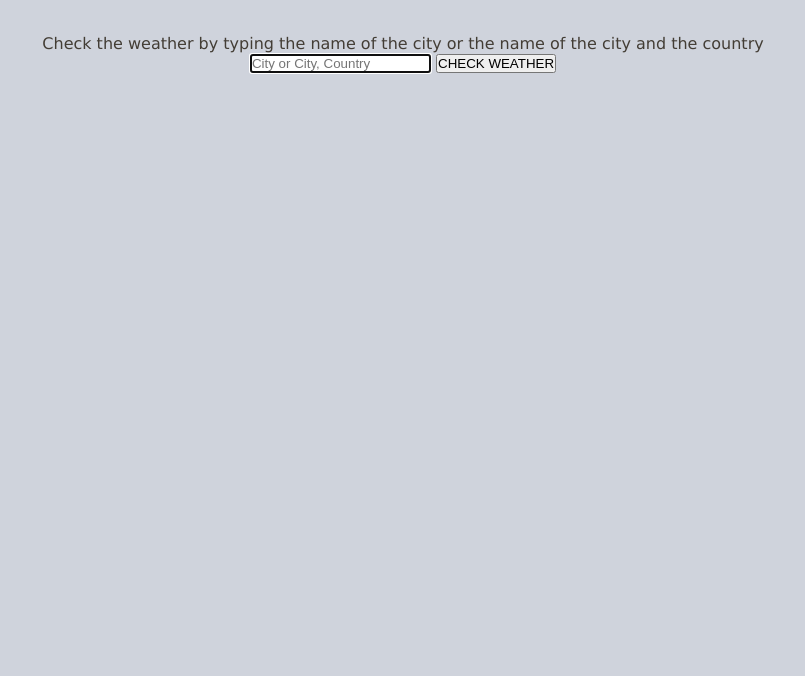
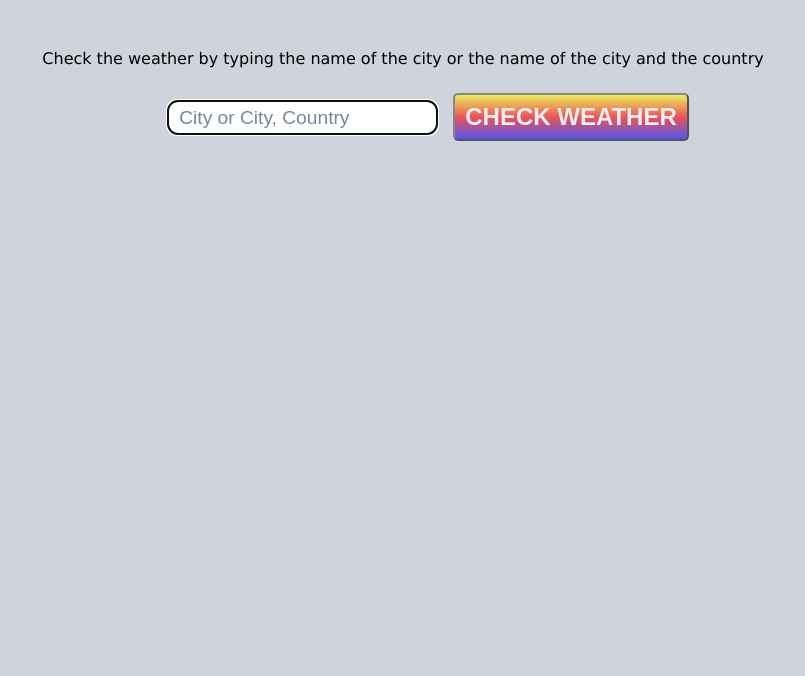
Before and after one commit to thsvr/weather-app, a website built with webpack: page dist/index.html in a window 1280 px wide. Shown: the part 124-800 px from the top of the page, without its empty margins (237-1042 px from the left). Built offline with nearby package versions, Linux system fonts and the light colour scheme.

Commit message:
Add style to second section - input.

```diff
--- a/dist/index.html
+++ b/dist/index.html
@@ -32,7 +32,7 @@
         <p class="instruction">Check the weather by typing the name of the city or the name of the city and the country</p>
         <form class="search-form">
           <input type="text" class="search-city" placeholder="City or City, Country" autofocus>
-          <button type="submit" class="btn-ckeck-w">CHECK WEATHER</button>
+          <button type="submit" class="btn-ckeck-w"><h2>CHECK WEATHER</h2></button>
           <span class="warning"></span>
         </form>
       </article>
--- a/dist/style.css
+++ b/dist/style.css
@@ -9,7 +9,6 @@ body {
   font-family: Verdana, Geneva, Tahoma, sans-serif;
   font-size: 1rem;
   background: #cfd3dc;
-  color: #433d35;
   padding: 50px;
 }
 
@@ -43,26 +42,77 @@ img {
   padding: 5px 0 50px 0;
 }
 
-.fas {
-  padding: 0 10px;
+.fas, h1 {
   font-size: 45px;
   background: -webkit-linear-gradient(#eee, yellow, red, blue, green);
   -webkit-background-clip: text;
   -webkit-text-fill-color: transparent;
 }
 
-h1 {
-  font-size: 45px;
-  background: -webkit-linear-gradient(#eee, yellow, red, blue, green);
-  -webkit-background-clip: text;
-  -webkit-text-fill-color: transparent;
+.fas {
+  padding: 0 10px;
 }
-}
-
-
 
 /* SECOND SECTION - INPUT */
 
+.container-1 {
+  padding: 15px;
+}
 
+/* .check-by-city form { */
+  .search-form {
+  position: relative;
+  padding-top: 25px;
+  display: flex;
+  align-items: center;
+}
+
+/* .check-by-city form input { */
+  .search-city {
+  font-size: 1.2rem;
+  height: 35px;
+  padding: 5px 10px;
+  margin-left: 50px;
+  border-bottom: 1px solid  #756f6b;
+  border-radius: 10px;
+}
+
+/* .check-by-city form input::placeholder {
+  color: #979593;
+} */
+
+.search-city::placeholder {
+  color: lightslategray;
+}
+
+/* .check-by-city form button { */
+  .btn-ckeck-w {
+    cursor: pointer;
+    font-size: 1rem;
+    font-weight: bold;
+    padding: 8px 10px;
+    margin-left: 15px;
+    border-radius: 5px;
+    background:  -webkit-linear-gradient(yellow, red, blue);
+    opacity: 0.6;
+    /* transition: background 0.3s ease-in-out; */
+}
+
+.btn-ckeck-w:hover {
+  opacity: 0.99;
+}
+
+h2 {
+  color:white;
+}
+
+.check-by-city form .warning {
+  position: absolute;
+  bottom: -40px;
+  left: 0;
+  max-width: 450px;
+  min-height: 40px;
+  color:red;
+}
 
 /* THIRD SECTION - CARDS */
```
